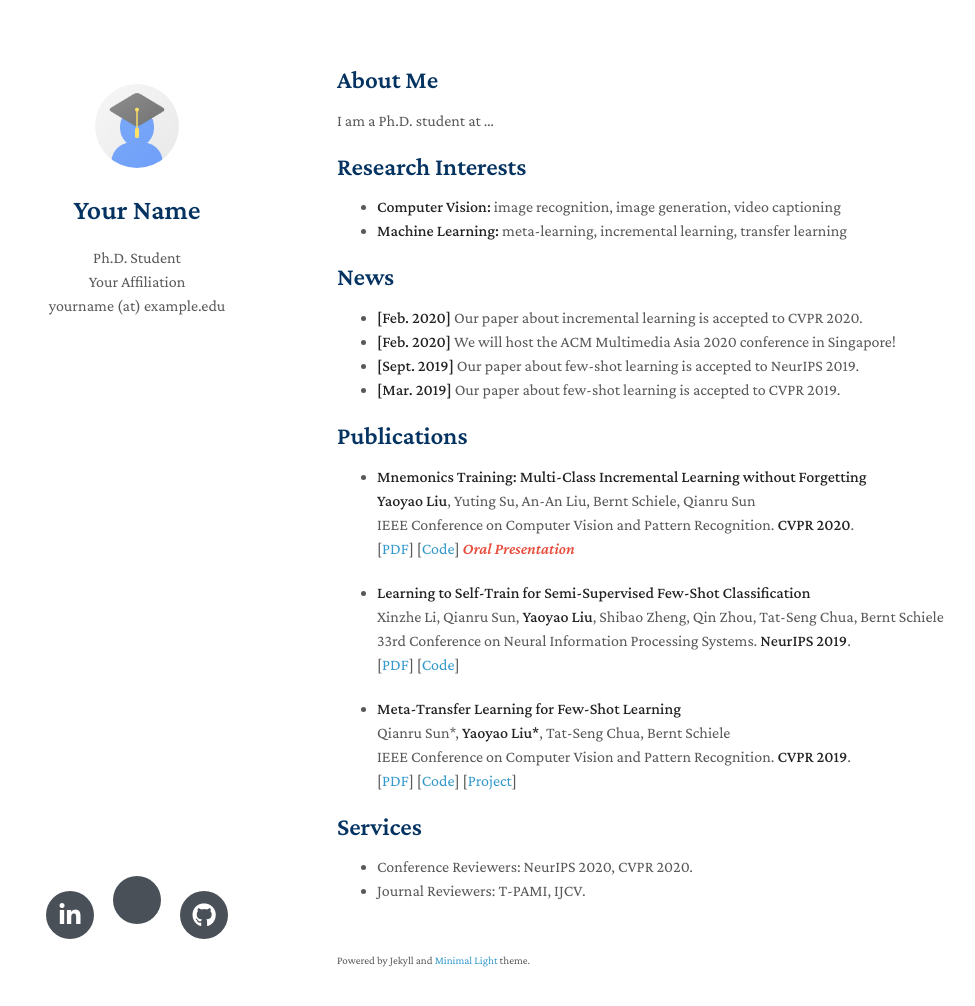
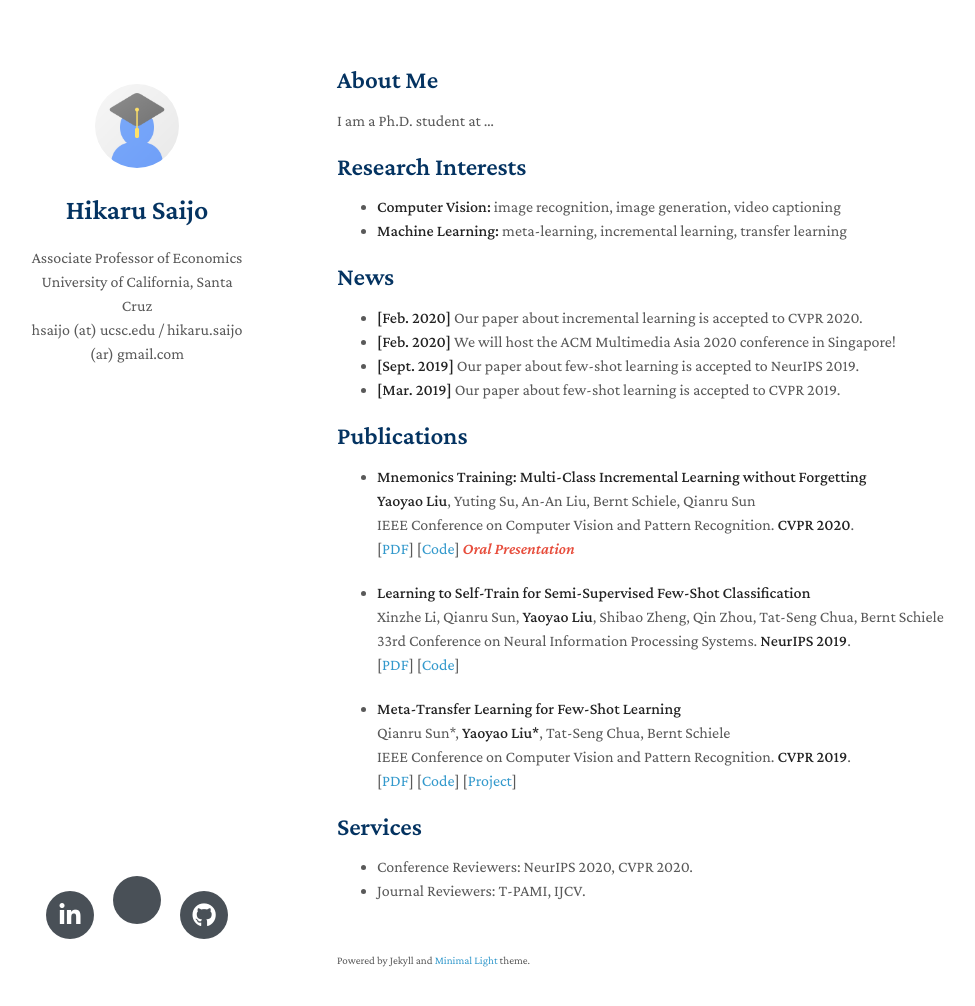
Before and after one commit to hsaijo/hsaijo.github.io, a Jekyll site: the page built from index.md, in a window 1280 px wide and 1041 px high. Shown: the top 1006 px of the window, without its empty margins (133-1108 px from the left). Built offline with Jekyll 4.4.1, drawn with Linux system fonts in a browser that asks for light colours; nearby versions of some CDN libraries; a style sheet for code colours, icons or effects is not loaded; our own code applies the rules of GitHub Pages for plain Markdown files.

Commit message:
Update _config.yml

```diff
--- a/_config.yml
+++ b/_config.yml
@@ -1,7 +1,7 @@
-title: Your Name
-position: Ph.D. Student
-affiliation: Your Affiliation
-email: yourname (at) example.edu
+title: Hikaru Saijo
+position: Associate Professor of Economics
+affiliation: University of California, Santa Cruz
+email: hsaijo (at) ucsc.edu / hikaru.saijo (ar) gmail.com
 keywords: minimal academic
 google_scholar: https://scholar.google.com/
 github_link: https://github.com/yaoyao-liu/minimal-light
```
